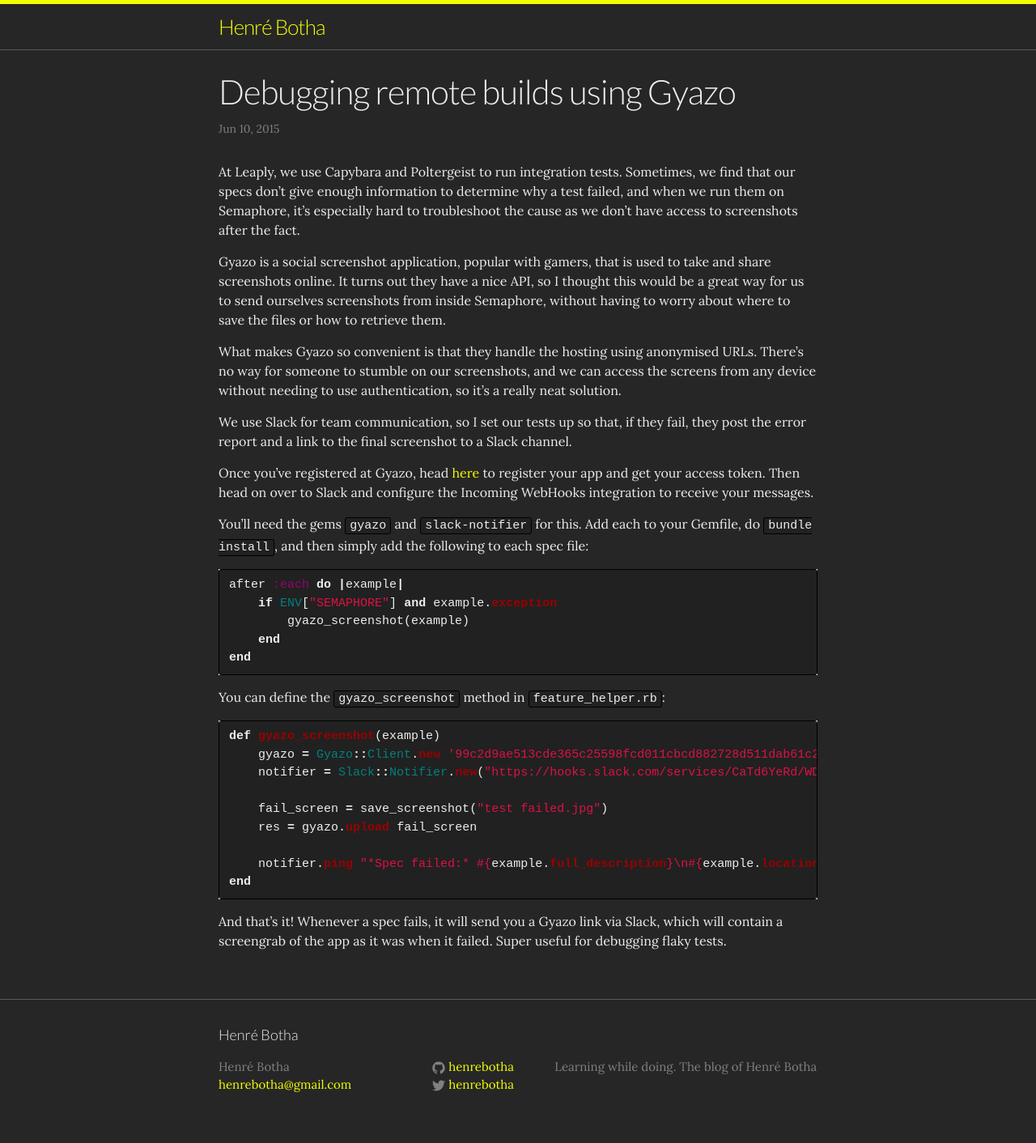
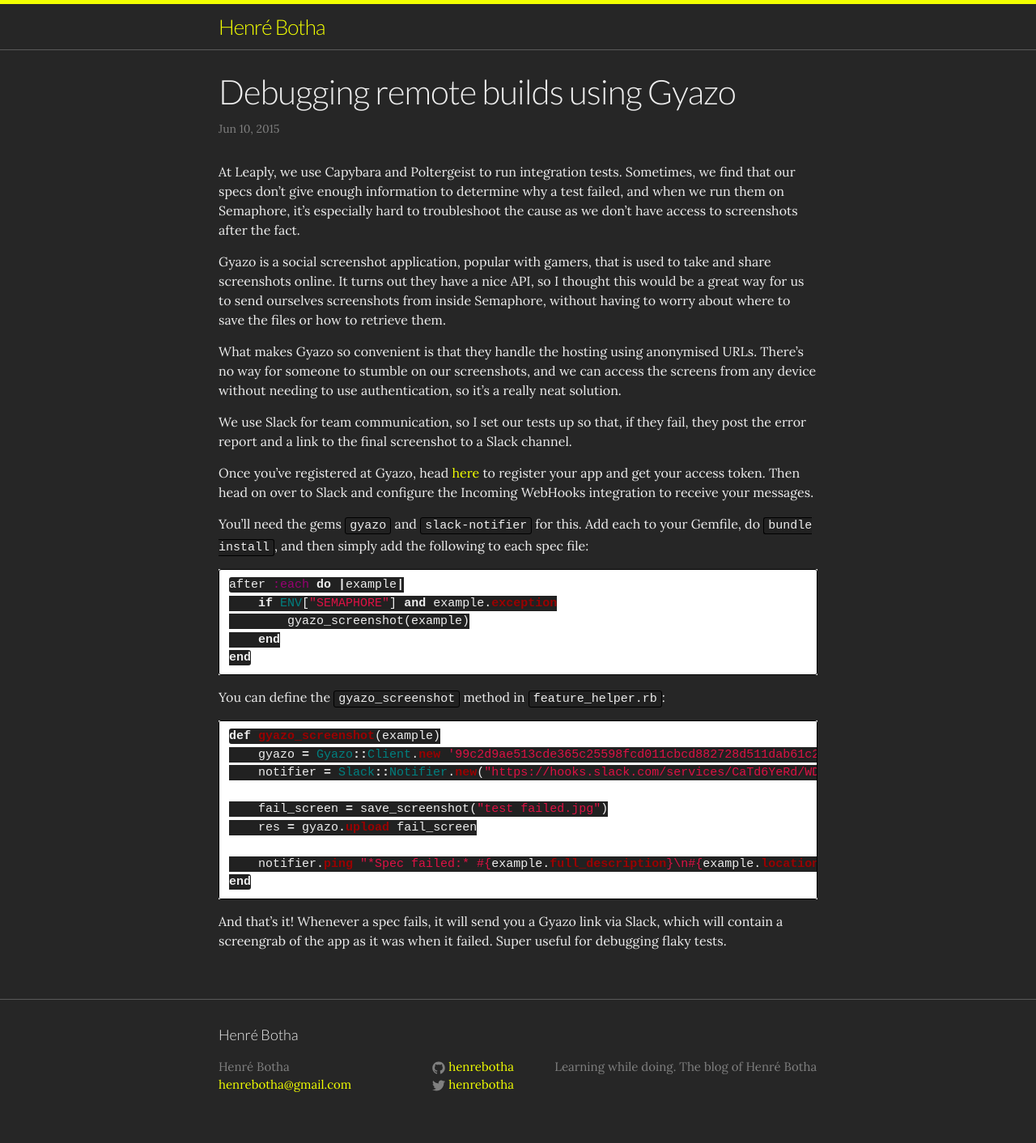
Before and after one commit to henrebotha/henrebotha.github.io, a Jekyll site: the page built from _posts/2015-06-10-debugging-remote-builds-using-gyazo.md, in a window 1280 px wide. Shown: the whole page at 81% size. Built offline with Jekyll 4.4.1, drawn with Linux system fonts in a browser that asks for light colours; Markdown is read by kramdown in place of the engine named in the settings.

Commit message:
switched to redcarpet & pygments

````diff
--- a/_config.yml
+++ b/_config.yml
@@ -9,4 +9,5 @@
 github_username:  henrebotha
 
 # Build settings
-markdown: kramdown
+markdown: redcarpet
+highlighter: pygments
--- a/_posts/2015-06-10-debugging-remote-builds-using-gyazo.md
+++ b/_posts/2015-06-10-debugging-remote-builds-using-gyazo.md
@@ -16,17 +16,17 @@
 
 You'll need the gems `gyazo` and `slack-notifier` for this. Add each to your Gemfile, do `bundle install`, and then simply add the following to each spec file:
 
-{% highlight ruby %}
+```ruby
 after :each do |example|
     if ENV["SEMAPHORE"] and example.exception
         gyazo_screenshot(example)
     end
 end
-{% endhighlight %}
+```
 
 You can define the `gyazo_screenshot` method in `feature_helper.rb`:
 
-{% highlight ruby %}
+```ruby
 def gyazo_screenshot(example)
     gyazo = Gyazo::Client.new '99c2d9ae513cde365c25598fcd011cbcd882728d511dab61c2e38571c182c8c1' # your access token
     notifier = Slack::Notifier.new("https://hooks.slack.com/services/CaTd6YeRd/WDj7cfNOD/srwGKrg724rpMpnUQReE6dLP", username: 'Gyazo') # use your slack URL here
@@ -36,6 +36,6 @@
 
     notifier.ping "*Spec failed:* #{example.full_description}\n#{example.location}:\n>#{example.exception}\n<#{res['permalink_url']} | Click to view screenshot.>", icon_emoji: ":sob:"
 end
-{% endhighlight %}
+```
 
 And that's it! Whenever a spec fails, it will send you a Gyazo link via Slack, which will contain a screengrab of the app as it was when it failed. Super useful for debugging flaky tests.
````
